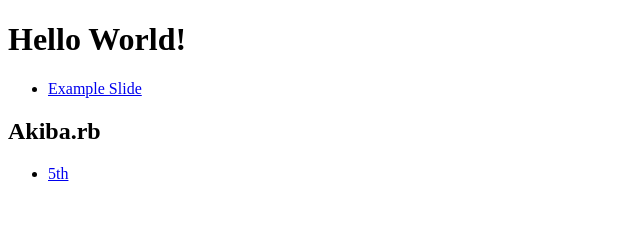
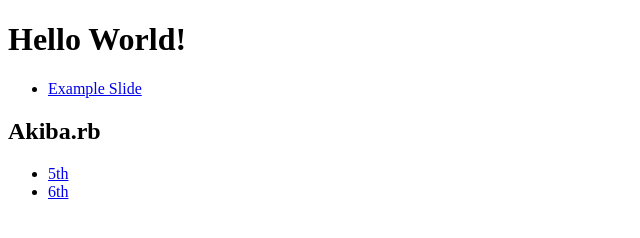
Before and after one commit to ojiry/talks, a plain HTML site: page docs/index.html in a window 1280 px wide. Shown: the full height of the page, 0-640 px from the left. Drawn offline with Linux system fonts and the light colour scheme.

Commit message:
Add link of the 6th Akiba.rb

```diff
--- a/docs/index.html
+++ b/docs/index.html
@@ -12,6 +12,7 @@
     <h2>Akiba.rb</h2>
     <ul>
       <li><a href="https://talks.ojiry.com/akiba-rb/5/slides/index.html" target="_blank">5th</a></li>
+      <li><a href="https://talks.ojiry.com/akiba-rb/6/slides/index.html" target="_blank">6th</a></li>
     </ul>
   </body>
 </html>
```
